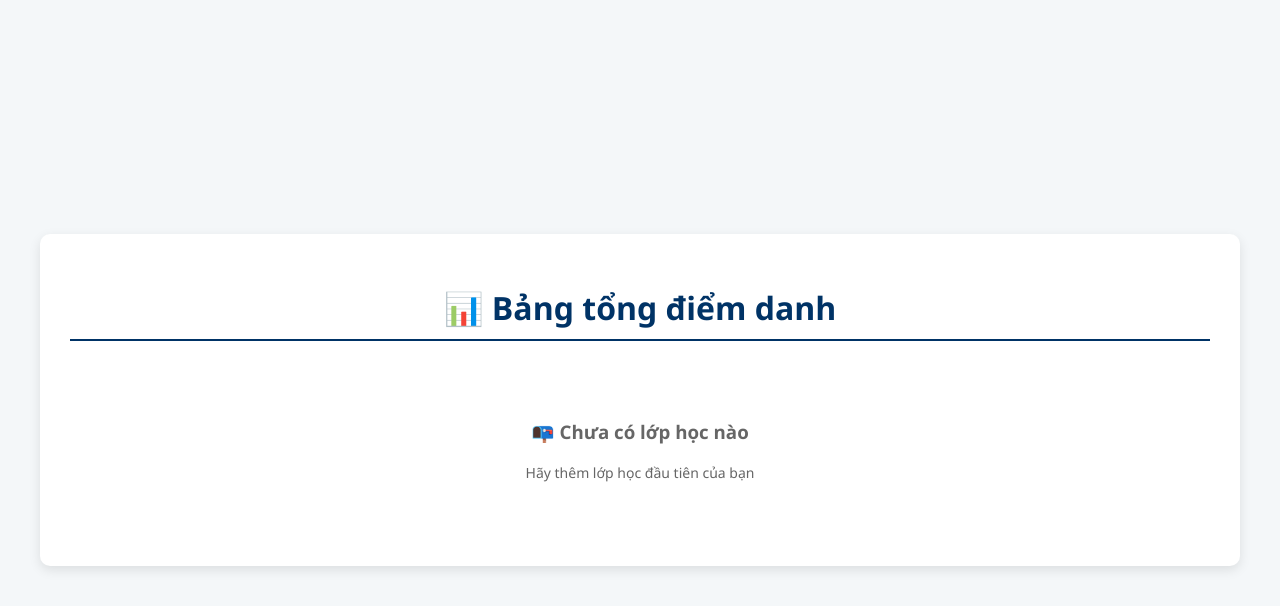
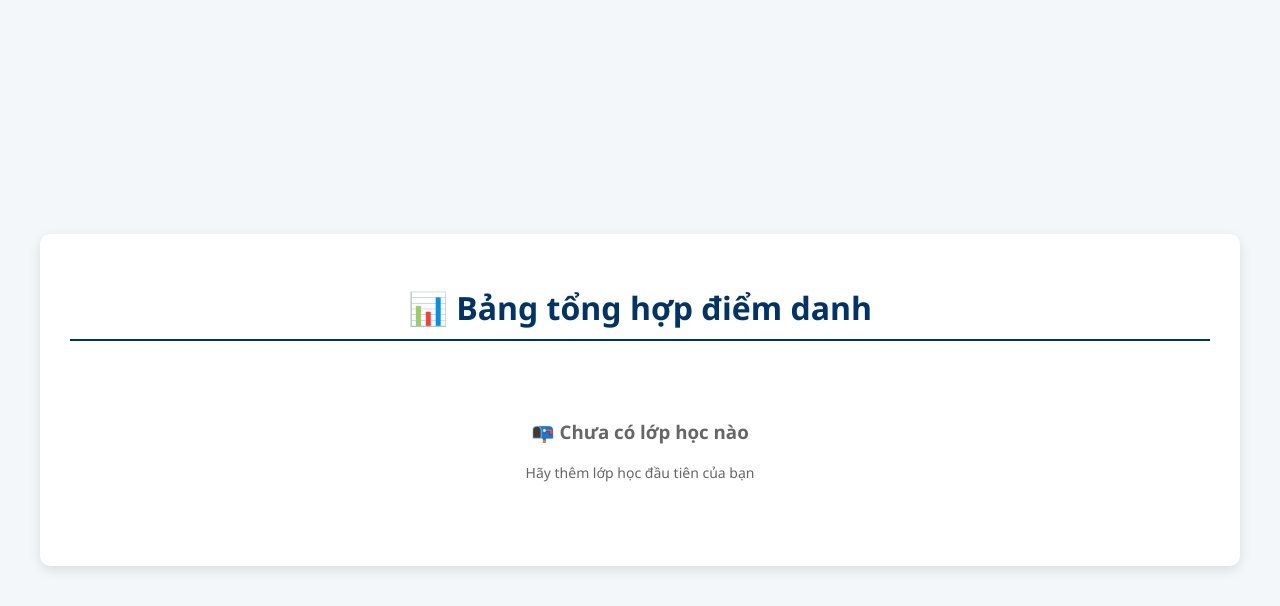
Before and after one commit to QuocHung2008/Server, a Flask app: page / in a window 1280 px wide. Shown: the top 606 px of the page. Run offline with Flask 3, Linux system fonts and the light colour scheme; some web fonts are replaced.

Commit message:
V3.2 - Giải Nhì KHKT :))))

```diff
--- a/encode_known_faces.py
+++ b/encode_known_faces.py
@@ -1,3 +1,6 @@
+import warnings
+warnings.filterwarnings("ignore", message="pkg_resources is deprecated as an API")
+
 import os, hashlib, pickle, json, cv2, numpy as np
 from typing import Dict, List
 import face_recognition
--- a/server.py
+++ b/server.py
@@ -352,4 +352,4 @@ def reset_attendance_daily():
 
 if __name__ == "__main__":
     threading.Thread(target=reset_attendance_daily, daemon=True).start()
-    app.run(host="0.0.0.0", port=5000, debug=False, threaded=True)
+    app.run(host="172.20.10.14", port=5000, debug=False, threaded=True)
--- a/templates/index.html
+++ b/templates/index.html
@@ -3,7 +3,7 @@
 <head>
     <meta charset="UTF-8">
     <meta name="viewport" content="width=device-width, initial-scale=1.0">
-    <title>Bảng tổng điểm danh</title>
+    <title>Bảng tổng hợp điểm danh</title>
     <link rel="stylesheet" href="https://fonts.googleapis.com/css2?family=Segoe+UI:wght@400;600&display=swap">
     <style>
         * {
@@ -198,7 +198,7 @@
 </head>
 <body>
 <div class="container">
-    <h1>📊 Bảng tổng điểm danh</h1>
+    <h1>📊 Bảng tổng hợp điểm danh</h1>
 
     {% if classes %}
     <div class="table-wrapper">
```
